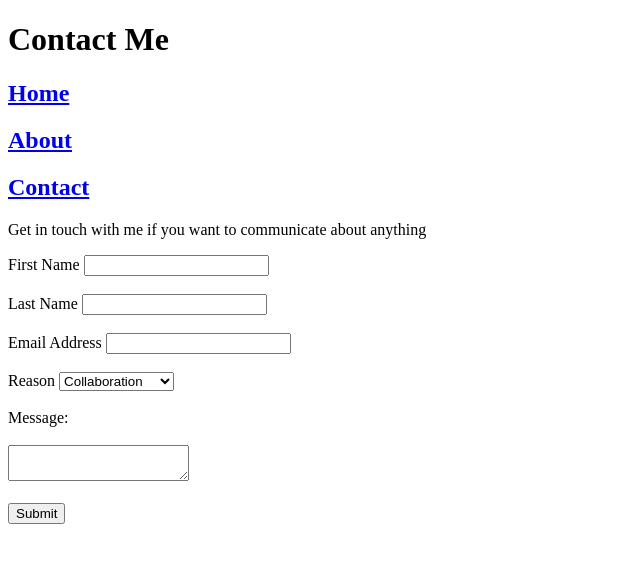
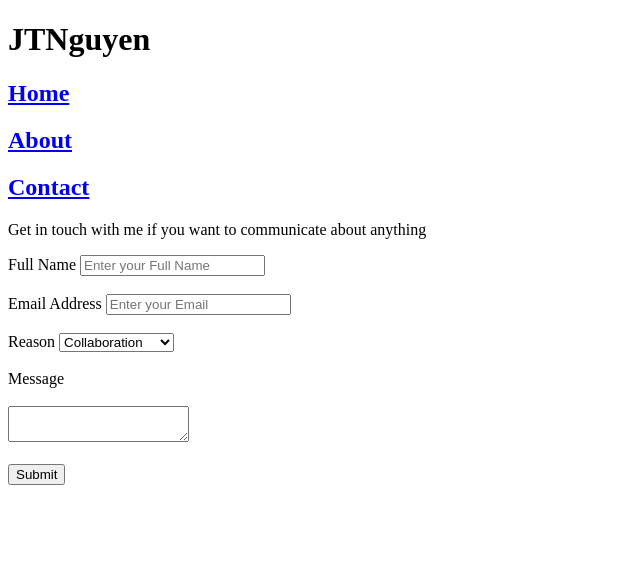
Before and after one commit to jasonnguyen11141/mi349_blog, a plain HTML site: page contact.html in a window 1280 px wide. Shown: the whole page, without its empty margins (0-640 px from the left). Drawn offline with Linux system fonts and the light colour scheme.

Commit message:
added place holders

```diff
--- a/contact.html
+++ b/contact.html
@@ -3,26 +3,26 @@
 <head>
     <meta charset="UTF-8">
     <meta name="viewport" content="width=device-width, initial-scale=1.0">
+    <link rel="stylesheet" href="contact.css">
     <title>JTNguyen - Contact</title>
 
 </head>
 <body>
-    <header>
-        <h1>Contact Me</h1>
+    <header class="title">
+        <h1>JTNguyen</h1>
         <nav>
             <h2><a title="Home Page" href="/index.html">Home</a></h2>
             <h2><a title="About Page" href="/about.html">About</a></h2>
             <h2><a title="Contact Page" href="/contact.html">Contact</a></h2>
         </nav>
     </header>
-    <p>Get in touch with me if you want to communicate about anything</p>
+
     <form>
-        <label>First Name</label>
-        <input type="text"><br><br>
-        <label>Last Name</label>
-        <input type="text"><br><br>
+            <p>Get in touch with me if you want to communicate about anything</p>
+        <label>Full Name</label>
+        <input type="text" placeholder="Enter your Full Name"><br><br>
         <label>Email Address</label>
-        <input type="text"><br><br>
+        <input type="text" placeholder="Enter your Email"><br><br>
         <label>Reason</label>
         <select name="Reason">
             <option value="Collaboration">Collaboration</option>
@@ -30,7 +30,7 @@
             <option value="Questions">Questions</option>
             <option value="Other">Other</option>
         </select><br><br>
-        <Label>Message:</Label><br><br>
+        <Label>Message</Label><br><br>
         <textarea></textarea><br><br>
         <button>Submit</button>
     </form>
```
